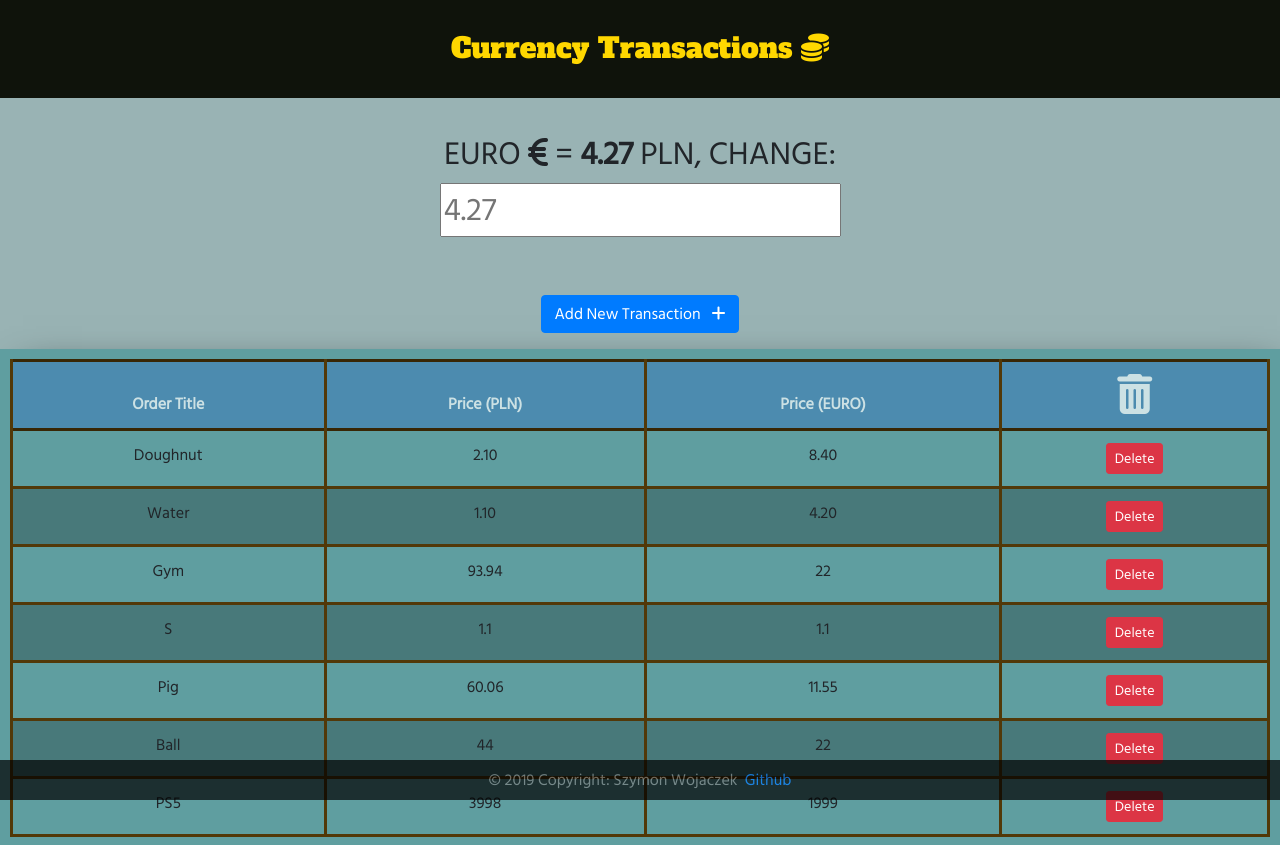
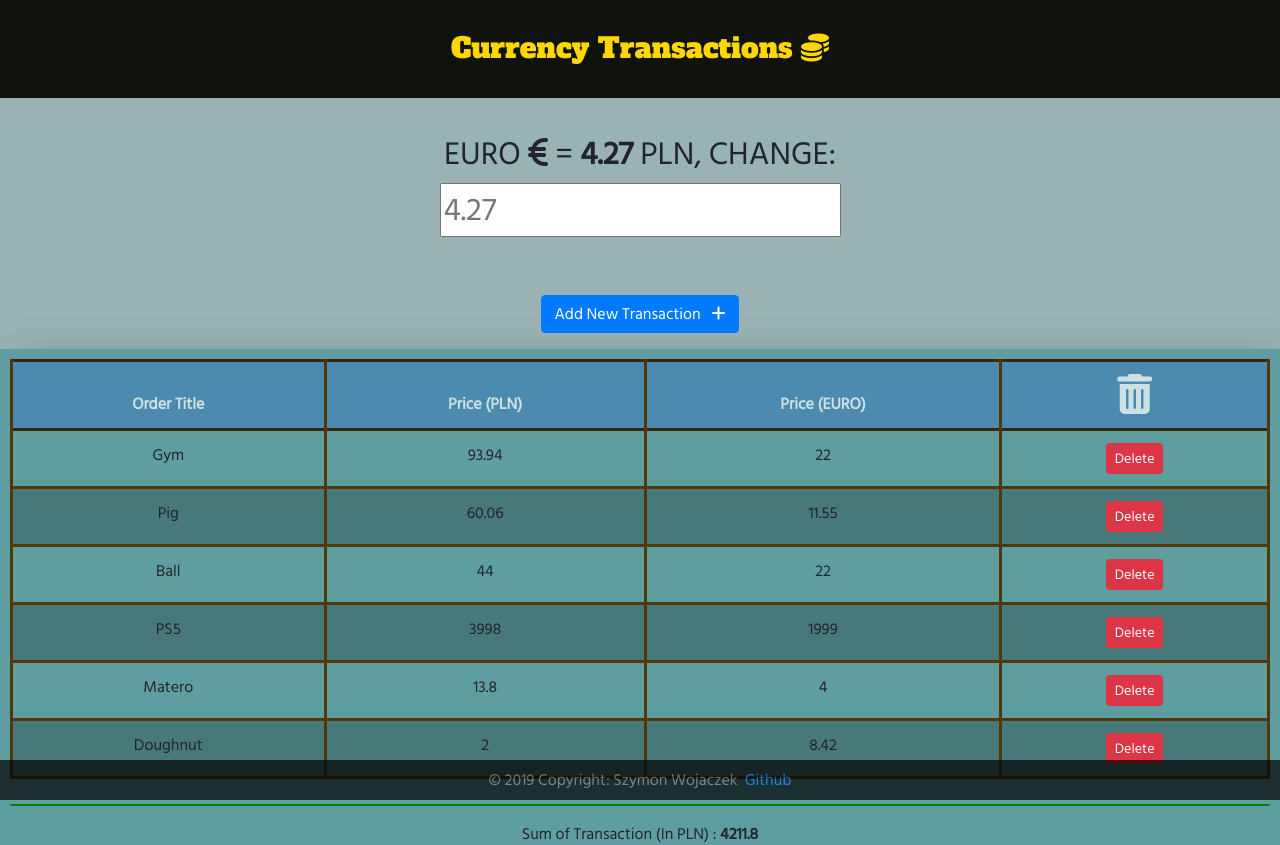
Before and after one commit to Vezil/CurrencyTransactions, a React (Create React App) app: page / in a window 1280 px wide. Shown: the top 845 px of the page. Built offline with nearby package versions, Linux system fonts and the light colour scheme; data requests are answered from the project's data file.

Commit message:
Fixing some errors

```diff
--- a/db.json
+++ b/db.json
@@ -1,28 +1,10 @@
 {
   "transactions": [
-    {
-      "pricePLN": "2.10",
-      "priceEURO": "8.40",
-      "name": "doughnut",
-      "id": "1"
-    },
-    {
-      "pricePLN": "1.10",
-      "priceEURO": "4.20",
-      "name": "water",
-      "id": "2"
-    },
     {
       "name": "Gym",
       "pricePLN": 93.94,
       "priceEURO": "22",
       "id": "1nsux05"
-    },
-    {
-      "name": "s",
-      "pricePLN": 1.1,
-      "priceEURO": "1.1",
-      "id": "pcRQQh9"
     },
     {
       "name": "Pig",
@@ -41,6 +23,18 @@
       "pricePLN": 3998,
       "priceEURO": "1999",
       "id": "GOOlKwR"
+    },
+    {
+      "name": "matero",
+      "pricePLN": 13.8,
+      "priceEURO": "4",
+      "id": "oY8PYr7"
+    },
+    {
+      "id": "Wj1eIe1",
+      "pricePLN": "2",
+      "priceEURO": "8.42",
+      "name": "doughnut"
     }
   ]
 }
--- a/src/App.js
+++ b/src/App.js
@@ -25,7 +25,7 @@ state = {
 },
 
   newTransactionModal: false,
-  //editTransactionModal: false
+
 }
 
 componentWillMount() {
@@ -41,16 +41,9 @@ toggleNewTransactionModal() {
   });
 }
 
-// toggleEditTransactionModal() {
-
-//   this.setState({
-//     editTransactionModal: !this.state.editTransactionModal
-//   });
-// }
-
 
 addTransaction(){
-  axios.post('http://localhost:3000/transactions', this.state.newTransactionData).then((response)=>{
+  axios.put('http://localhost:3000/transactions', this.state.newTransactionData).then((response)=>{
     let { transactionsData } = this.state;
 
     transactionsData.push(response.data);
@@ -66,32 +59,32 @@ addTransaction(){
 updateTransaction() {
 
   let { name, pricePLN, priceEURO } = this.state.editTransactionData;
-  console.log(name);
-   axios.put('http://localhost:3000/transactions/' + this.state.editTransactionData.id, {
+
+   axios.post('http://localhost:3000/transactions/' + this.state.editTransactionData.id, {
 
     name,pricePLN,priceEURO
 
    }).then((response) => {
 
-        // this._refreshTransactions();
+        this._refreshTransactions();
+        console.log(response.data);
+        this.setState({
 
-        // this.setState({
+          editTransactionData: {
+            id : '',
+            name: '',
+            pricePLN: "",
+            priceEURO: "",
+        }
+        });
 
-        //   editTransactionData: {
-        //     id : '',
-        //     name: '',
-        //     pricePLN: "",
-        //     priceEURO: "",
-        // }
-        // });
-        console.log(response.data);
    });
 
 }
 
 editTransaction(name, pricePLN, priceEURO, id) {
 
-  console.log(name);
+
   this.setState({
 
     editTransactionData: { name, pricePLN, priceEURO, id }
@@ -157,8 +150,8 @@ render(){
   });
 // }SUM AND MAX
 
+
 let { editTransaction } = this.state;
-
 
   let transactionsData = this.state.transactionsData.map((transaction) => {
     return(
@@ -177,7 +170,7 @@ let { editTransaction } = this.state;
         <Header/>
 
         <div className="definitionchoose">
-                    EURO&nbsp;<i class="fas fa-euro-sign"></i> = <b>{ this.state.PLNdefinition }</b> PLN, CHANGE:
+                    EURO&nbsp;<i className="fas fa-euro-sign"></i> = <b>{ this.state.PLNdefinition }</b> PLN, CHANGE:
                     <div class="inputfield">
                         <input type="number" placeholder="4.27" min="0.01" step="0.01" onChange={(e) => {
                           let precision = parseFloat(e.target.value);
@@ -197,7 +190,6 @@ let { editTransaction } = this.state;
                           });
 
                        let eurobefore = 0;
-                       let plnbefore = 0;
 
                        let pln = 0;
                        let euro = 0;
@@ -205,33 +197,39 @@ let { editTransaction } = this.state;
                        let count = 0;
 
 
+
                        this.state.transactionsData.map((transaction) => {
 
+                        let { editTransactionData } = this.state;
+
                         eurobefore = (transaction.pricePLN/transaction.priceEURO);
-                        plnbefore = (transaction.priceEURO/transaction.pricePLN);
 
-                        count = transaction.priceEURO - eurobefore;
+                        count = (transaction.priceEURO/eurobefore);
                         pln = parseFloat(count*precision);
                         pln = pln.toFixed(2);
                         euro = parseFloat(transaction.priceEURO);
                         euro = euro.toFixed(2);
                         //console.log(eurocount);
 
-                        this.state.editTransactionData.id = transaction.id;
-                        this.state.editTransactionData.name = transaction.name;
-                        this.state.editTransactionData.pricePLN = pln;
-                        this.state.editTransactionData.priceEURO = euro;
+                        editTransactionData.id = transaction.id;
+                        editTransactionData.name = transaction.name;
+                        editTransactionData.pricePLN = pln;
+                        editTransactionData.priceEURO = euro;
+                        this.setState({ editTransactionData });
 
                         this.editTransaction.bind(this,transaction.name,pln,euro,transaction.id);
-                        this.setState({ editTransaction });
                         this.updateTransaction.bind(this);
+                        console.log(this.updateTransaction.bind(this));
+                        console.log(editTransactionData);
+
+
 
                        });
 
 
+                     }
 
 
-                     }
                     }}/>
 
                     </div>
@@ -262,6 +260,14 @@ let { editTransaction } = this.state;
                 newTransactionData.priceEURO = e.target.value;
                 newTransactionData.pricePLN = e.target.value * PLN;
 
+                newTransactionData.priceEURO = parseFloat(newTransactionData.priceEURO);
+                newTransactionData.pricePLN = parseFloat(newTransactionData.pricePLN);
+
+                newTransactionData.priceEURO = Number((newTransactionData.priceEURO).toFixed(2));
+                newTransactionData.pricePLN = Number((newTransactionData.pricePLN).toFixed(2));
+
+
+                sumInEuro = Number(sumInEuro.toFixed(2));
                 this.setState({ newTransactionData });
               }}
               />
@@ -274,7 +280,7 @@ let { editTransaction } = this.state;
             this.state.PLNdefinition >= 0 ? this.addTransaction.bind(this) : console.log("error")
 
             }>Add Transaction &nbsp; <i className="fas fa-plus"/> </Button>{' '}
-          <Button color="secondary" onClick={this.toggleNewTransactionModal.bind(this)}>Cancel &nbsp; <i class="fas fa-undo"></i> </Button>
+          <Button color="secondary" onClick={this.toggleNewTransactionModal.bind(this)}>Cancel &nbsp; <i className="fas fa-undo"></i> </Button>
         </ModalFooter>
       </Modal>
 
--- a/src/components/Header.js
+++ b/src/components/Header.js
@@ -8,7 +8,7 @@ export default class Header extends Component{
 
 
                 <h3 className="headertop">
-                    Currency Transactions <i class="fas fa-coins"></i>
+                    Currency Transactions <i className="fas fa-coins"></i>
                 </h3>
 
 
```
